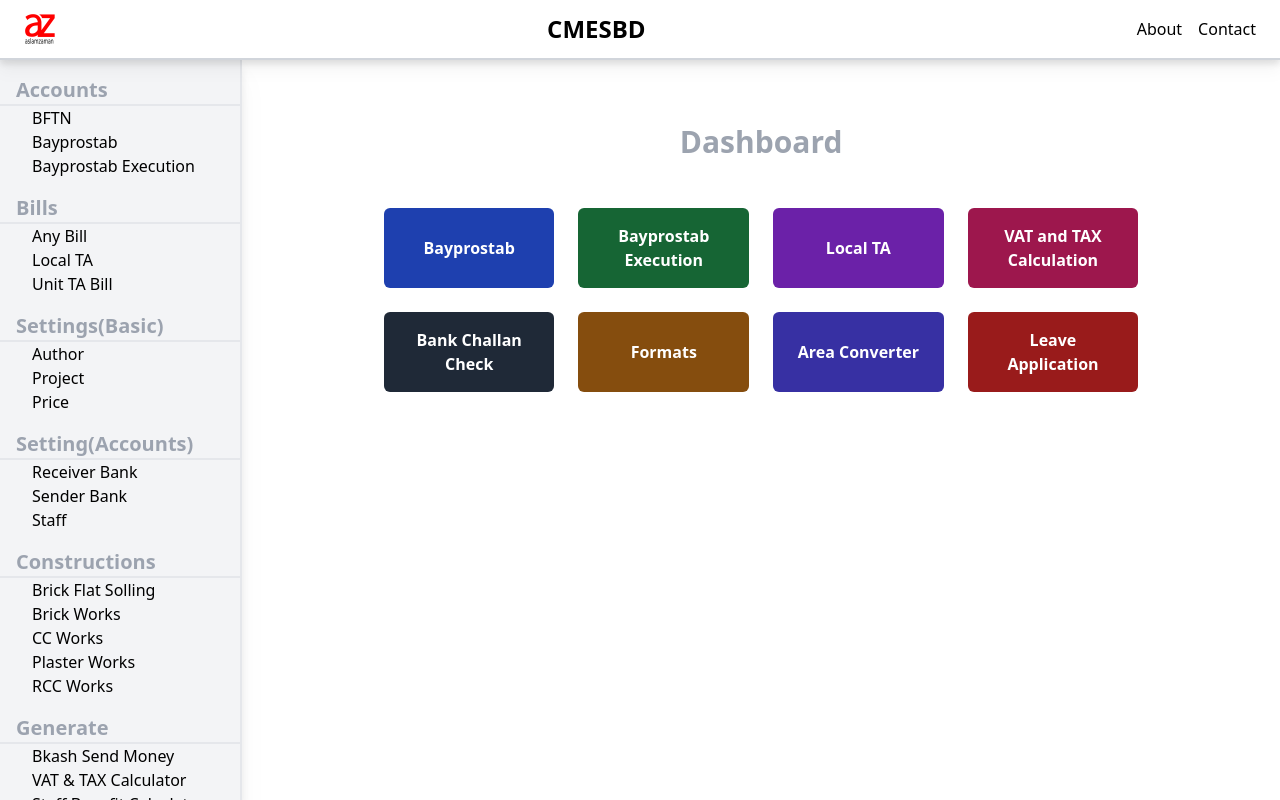
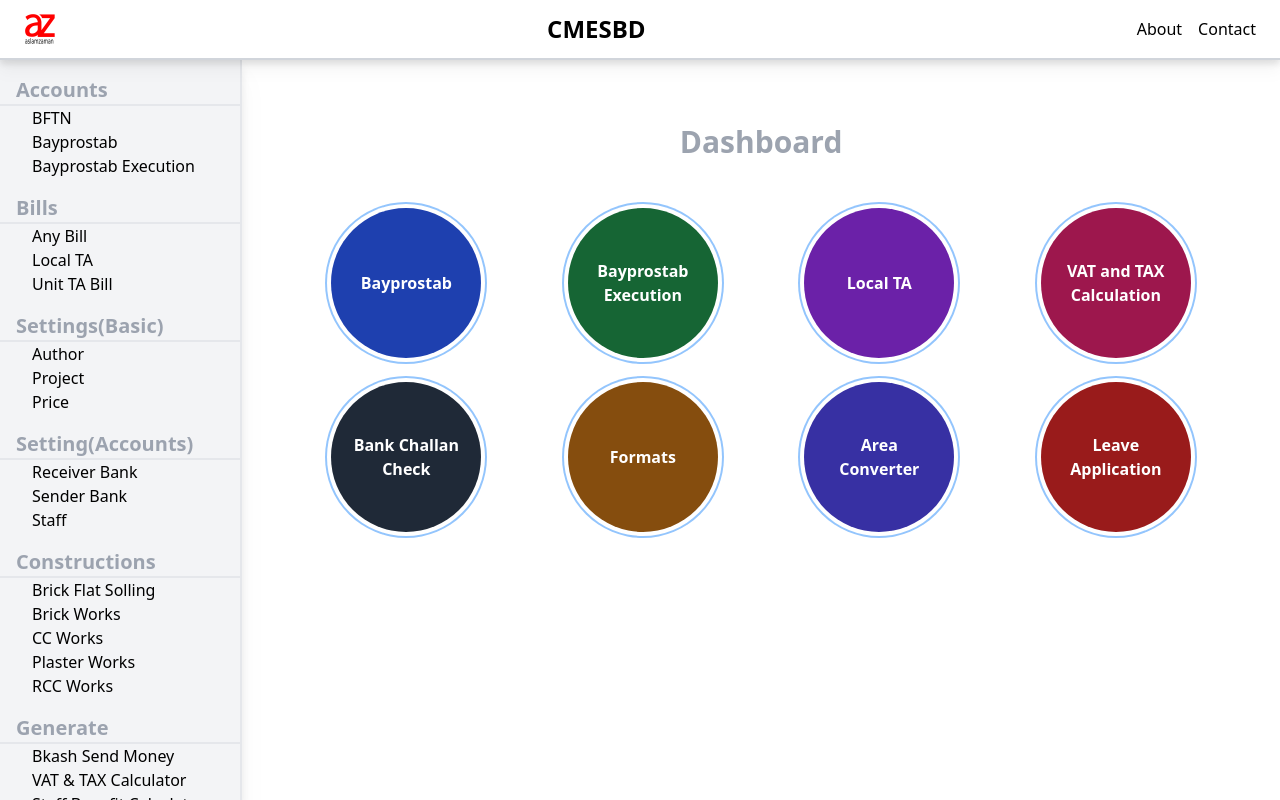
Before and after one commit to aslamzaman/cmesbd, a Next.js app: page / in a window 1280 px wide. Built offline with nearby package versions, Linux system fonts and the light colour scheme.

Commit message:
dashboard and bayprostab update

```diff
--- a/app/bayprostab/page.js
+++ b/app/bayprostab/page.js
@@ -240,7 +240,7 @@ const Bayprostab = () => {
         <div className="w-full col-span-2 border-2 p-4 shadow-md rounded-md">
           <div className="px-4 lg:px-6 overflow-auto">
 
-            <div className='px-4 py-2 flex justify-end'>
+            <div className='w-full py-2 flex justify-end'>
               <BtnEn Title="Clear All" Click={clearAllHandler} Class="bg-fuchsia-200 hover:bg-fuchsia-300 text-black mt-4" />
             </div>
 
@@ -248,19 +248,22 @@ const Bayprostab = () => {
 
             <div className="overflow-auto">
 
-              <div className='w-full py-2 grid grid-cols-1 lg:grid-cols-3 gap-2 border border-gray-200'>
 
-                <div className='w-full col-span-2 grid grid-cols-4 gap-2'>
+              <div className='w-full py-2 flex items-center justify-center space-x-2 border border-gray-200'>
+
+                <div className='w-full flex space-x-2'>
+                  <div className='w-[90px]'>
                     <TextNum Title="VatTax(%)" Id="vt" Change={e => setVt(e.target.value)} Value={vt} />
-
-                  <div className='col-span-3'>
+                  </div>
+                  <div className='w-full'>
                     <TextEn Title="VAT and tax based on item number" Id="vatTax" Change={e => setVatTax(e.target.value)} Value={vatTax} />
                   </div>
                 </div>
 
-                <div className='full'>
-                  <BtnEn Title="Add Vat&Tax" Click={addVatTaxHandler} Class="bg-pink-700 hover:bg-pink-900 text-white mt-4" />
-                </div>
+
+                  <button onClick={addVatTaxHandler} className="w-[150px] text-center px-2 py-1.5 mt-5 bg-pink-700 hover:bg-pink-900 text-white font-semibold rounded-md focus:ring-1 ring-blue-200 ring-offset-2 duration-300 ${Class} cursor-pointer">Add Vat&Tax</button>
+
+
 
               </div>
 
--- a/app/page.js
+++ b/app/page.js
@@ -6,7 +6,7 @@ import Link from 'next/link';
 const Home = ({ children }) => {
 
   return (
-    <div className="w-full lg:w-3/4 mx-auto">
+    <div className="w-full lg:w-11/12 mx-auto">
       <div className='w-full py-8 lg:py-12'>
         <h1 className='text-center text-3xl font-bold text-gray-400'>Dashboard</h1>
       </div>
@@ -29,7 +29,7 @@ export default Home;
 
 
 const ContentBlock = ({ title, link, color }) => {
-  return <Link href={link} className={`flex items-center justify-center text-center px-4 py-4 font-bold text-white rounded-md focus:ring-1 ring-blue-200 ring-offset-2 duration-300 ${color} cursor-pointer`}>
+  return <Link href={link} className={`w-[150px] h-[150px] mx-auto flex items-center justify-center text-center px-4 py-4 font-bold text-white rounded-full ring-2 ring-blue-300 ring-offset-4 duration-300 ${color} cursor-pointer`}>
     {title}
   </Link>
 }
--- a/components/Layout.js
+++ b/components/Layout.js
@@ -226,7 +226,7 @@ const Home = ({ children }) => {
 
             {menu ? (<>
                 <div id="leftMenu" onClick={menuHideHandler} className='fixed left-0 top-[60px] right-0 bottom-0 z-40'>
-                    <div className='w-[250px] h-[calc(100vh-60px)] pb-[70px] flex flex-col text-sm md:text-base bg-gray-100 border-r-2 border-gray-200 drop-shadow-xl overflow-auto'>
+                    <div className='w-[250px] h-[calc(100vh-60px)] pb-[100px] flex flex-col text-sm md:text-base bg-gray-100 border-r-2 border-gray-200 drop-shadow-xl overflow-auto'>
                         <LeftMenu />
                     </div>
                 </div>
@@ -236,13 +236,13 @@ const Home = ({ children }) => {
 
 
             <div id="container" className='fixed left-0 top-[60px] right-0 bottom-0 flex'>
-                <div id="leftBar" className="hidden lg:block w-[300px] h-[calc(100vh-60px)] pb-[70px] flex flex-col bg-gray-100 border-r-2 border-gray-200 drop-shadow-xl overflow-auto">
+                <div id="leftBar" className="hidden lg:block w-[300px] h-[calc(100vh-60px)] pb-[100px] flex flex-col bg-gray-100 border-r-2 border-gray-200 drop-shadow-xl overflow-auto">
                     <LeftMenu />
                 </div>
 
 
 
-                <div className='w-full h-[calc(100vh-60px)] px-4 pt-4 pb-[70px] bg-white overflow-auto'>
+                <div className='w-full h-[calc(100vh-60px)] px-4 pt-4 pb-[100px] bg-white overflow-auto'>
                     {children}
                 </div>
             </div>
```
